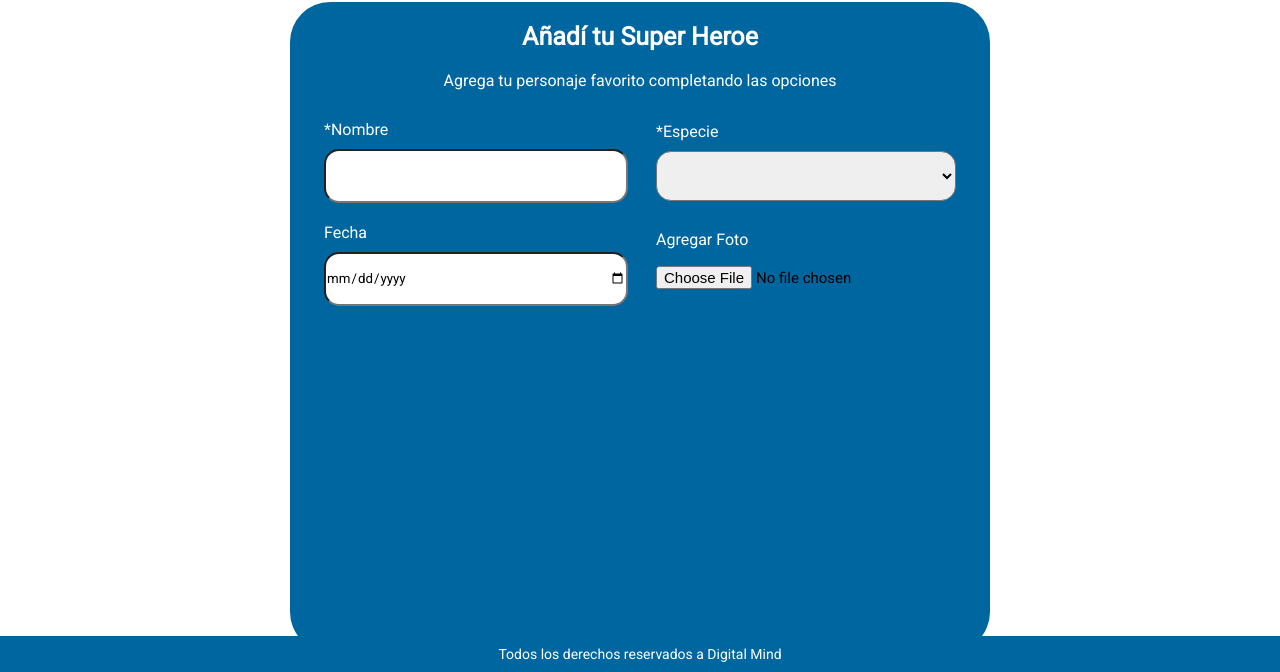
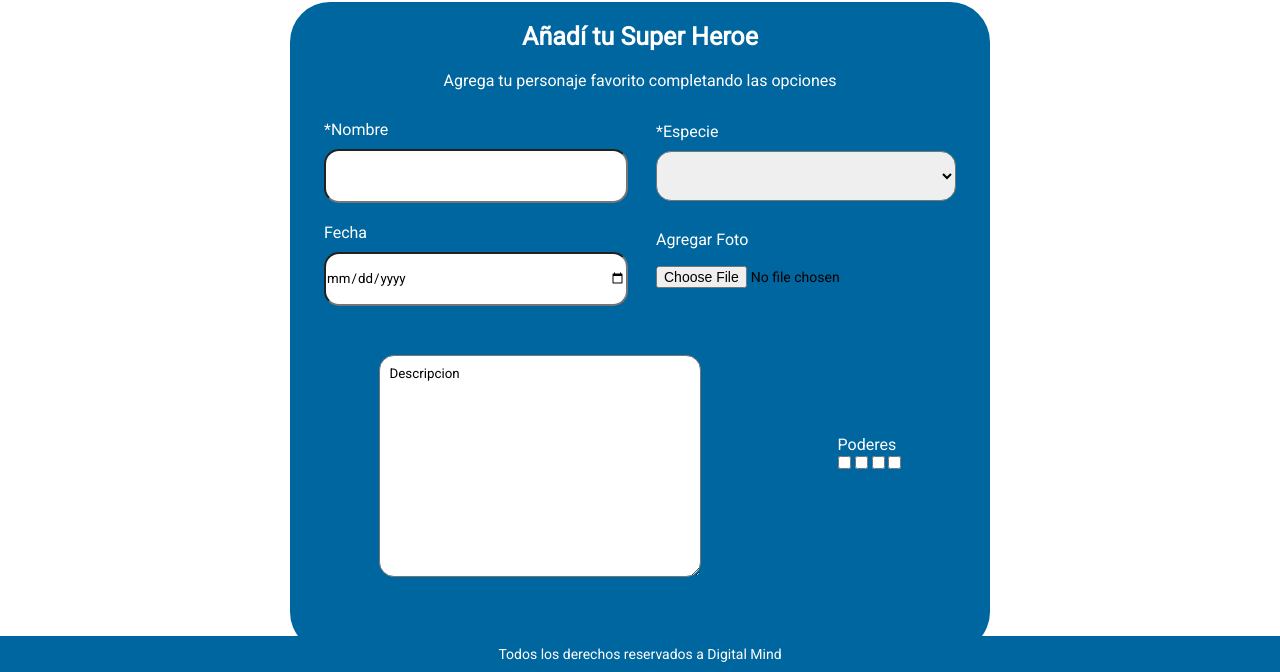
Before and after one commit to TatoMesa/Super-Heroes, a plain HTML site: page index2.html in a window 1280 px wide. Shown: the part 128-800 px from the top of the page. Drawn offline with Linux system fonts and the light colour scheme.

Commit message:
checkbox

```diff
--- a/css/style.css
+++ b/css/style.css
@@ -157,14 +157,20 @@ form>p {
     width: 300px;
     height: 50px;
     margin-top:10px;
+}
 
-
+.datosD{
+    border-radius: 15px;
+    width: 300px;
+    height: 200px;
+    margin-top:10px;
+    padding:10px;
 }
 .datosArc{
     border-radius: 5px;
     width: 300px;
     height: 50px;
-    font-size: 15px;
+    font-size: 14px;
     color:black;
     position:relative;
     top:17px;
--- a/index2.html
+++ b/index2.html
@@ -44,6 +44,23 @@
                     <br>
                     <input class="datosArc" type="file" id="foto" name="foto" accept="image/png, image/jpeg" />
                 </span>
+                <span>
+                    <label for="descripcion"></label>
+                    <br>
+                    <textarea class="datosD"  name="descripcion" id="descripcion">Descripcion</textarea>
+                </span>
+                <span>
+                    <label for="poderes">Poderes</label>
+                    <br>
+                    <input type="checkbox" name="poderes" value="Volar">
+                    <input type="checkbox" name="poderes" value="Super Inteligencia">
+                    <input type="checkbox" name="poderes" value="Vista Rayo Laser">
+                    <input type="checkbox" name="poderes" value="Billetera Gorda">
+                </span>
+
+
+
+
             </form>
         </section>
 
```
